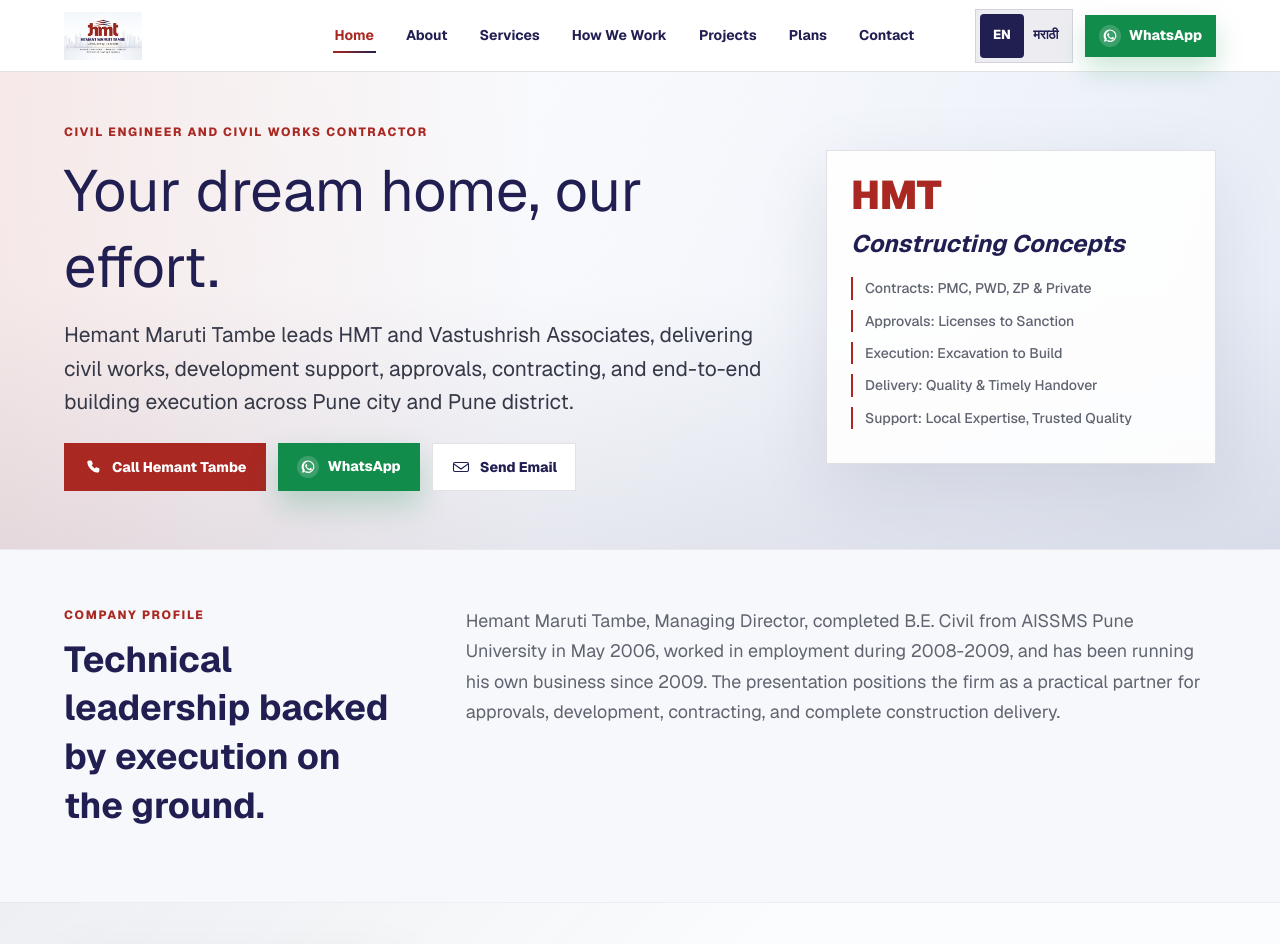
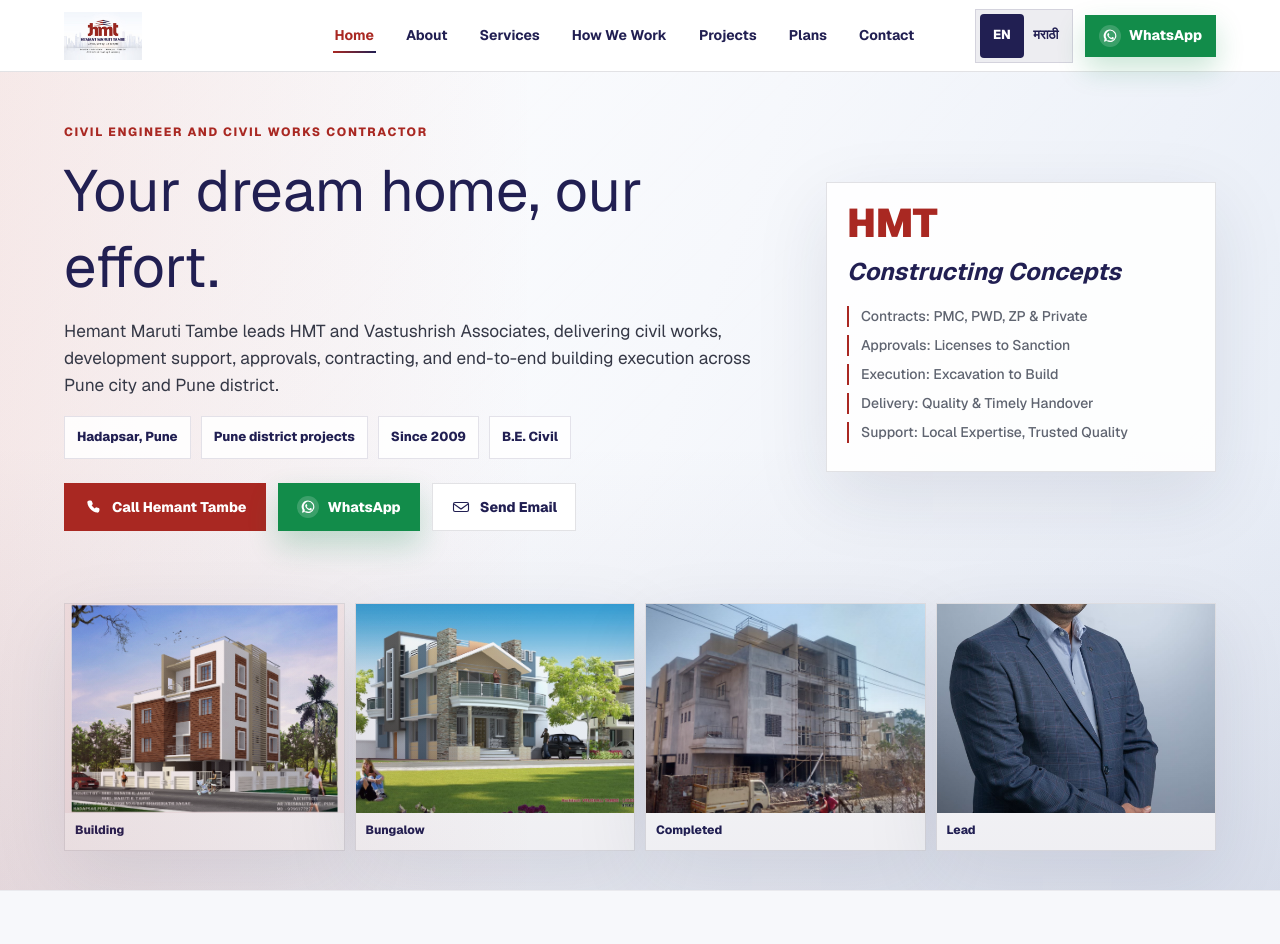
Before and after one commit to jadhasuj/HemantTambe, a Next.js app: page / in a window 1280 px wide. Shown: the top 944 px of the page. Built offline with nearby package versions, Linux system fonts and the light colour scheme; no server answers.

Commit message:
Tighten HMT homepage and hero layout

```diff
--- a/app/globals.css
+++ b/app/globals.css
@@ -223,6 +223,11 @@
   position: relative;
 }
 
+.hero {
+  min-height: auto;
+  padding-bottom: clamp(24px, 3vw, 42px);
+}
+
 .eyebrow {
   margin: 0 0 12px;
   color: var(--red);
@@ -262,8 +267,24 @@
 .lead {
   max-width: 760px;
   color: #353846;
-  font-size: clamp(17px, 1.7vw, 21px);
-  line-height: 1.6;
+  font-size: clamp(15px, 1.35vw, 19px);
+  line-height: 1.55;
+}
+
+.heroFacts {
+  display: flex;
+  flex-wrap: wrap;
+  gap: 10px;
+  margin-top: 18px;
+}
+
+.heroFacts span {
+  padding: 10px 12px;
+  border: 1px solid rgba(33, 31, 82, 0.12);
+  background: rgba(255, 255, 255, 0.88);
+  color: var(--navy);
+  font-size: 13px;
+  font-weight: 800;
 }
 
 .heroActions,
@@ -373,7 +394,7 @@
 }
 
 .heroPanel {
-  padding: 24px;
+  padding: 20px;
   background: rgba(255, 255, 255, 0.91);
   border: 1px solid var(--line);
   box-shadow: var(--shadow);
@@ -396,17 +417,47 @@
 }
 
 .heroPanel p {
-  margin-bottom: 10px;
+  margin-bottom: 8px;
   padding-left: 12px;
   color: var(--muted);
-  line-height: 1.6;
+  line-height: 1.5;
   border-left: 2px solid var(--red);
   font-weight: 500;
 }
 
+.heroThumbStrip {
+  grid-column: 1 / -1;
+  display: grid;
+  grid-template-columns: repeat(4, minmax(0, 1fr));
+  gap: 10px;
+  margin-top: 8px;
+}
+
+.heroThumbStrip figure {
+  margin: 0;
+  overflow: hidden;
+  background: var(--white);
+  border: 1px solid var(--line);
+  box-shadow: var(--shadow);
+}
+
+.heroThumbStrip img {
+  display: block;
+  width: 100%;
+  aspect-ratio: 4 / 3;
+  object-fit: cover;
+}
+
+.heroThumbStrip figcaption {
+  padding: 8px 10px 10px;
+  color: var(--navy);
+  font-size: 12px;
+  font-weight: 800;
+}
+
 .band,
 .contactBand {
-  padding: clamp(42px, 5vw, 56px) clamp(18px, 5vw, 76px);
+  padding: clamp(34px, 4vw, 52px) clamp(18px, 5vw, 72px);
 }
 
 .band {
@@ -437,8 +488,8 @@
 
 .intro p:last-child {
   color: var(--muted);
-  font-size: clamp(17px, 1.4vw, 19px);
-  line-height: 1.7;
+  font-size: clamp(15px, 1.25vw, 18px);
+  line-height: 1.65;
 }
 
 .profileFeature {
@@ -594,7 +645,7 @@
 
 .portfolioGroups {
   display: grid;
-  gap: 28px;
+  gap: 22px;
 }
 
 .portfolioGroup {
@@ -609,8 +660,8 @@
 .portfolioGroupIntro p,
 .sectionLead {
   color: var(--muted);
-  font-size: 17px;
-  line-height: 1.7;
+  font-size: 15px;
+  line-height: 1.6;
 }
 
 .planBand {
@@ -622,6 +673,11 @@
 .planGrid {
   grid-template-columns: repeat(5, minmax(0, 1fr));
   margin-top: 24px;
+}
+
+.galleryCard,
+.planCard {
+  border-radius: 6px;
 }
 
 .planCard {
@@ -777,8 +833,8 @@
 .coveragePanel p {
   margin-bottom: 0;
   color: var(--muted);
-  font-size: 17px;
-  line-height: 1.7;
+  font-size: 15px;
+  line-height: 1.6;
 }
 
 .coveragePanel a {
@@ -839,7 +895,7 @@
 
 .contactMedia iframe {
   width: 100%;
-  min-height: 380px;
+  min-height: 340px;
   border: 0;
   background: var(--soft);
   box-shadow: 0 24px 70px rgba(0, 0, 0, 0.18);
@@ -889,7 +945,8 @@
   .split,
   .contactBand,
   .splitMedia,
-  .splitPanels {
+  .splitPanels,
+  .heroThumbStrip {
     grid-template-columns: 1fr;
   }
 
@@ -931,6 +988,18 @@
     grid-template-columns: 1fr;
   }
 
+  .heroFacts {
+    gap: 8px;
+  }
+
+  .heroFacts span {
+    width: 100%;
+  }
+
+  .heroThumbStrip {
+    margin-top: 18px;
+  }
+
   .headerTools,
   .langToggle {
     width: 100%;
@@ -942,8 +1011,8 @@
 
   .band,
   .contactBand {
-    padding-top: 46px;
-    padding-bottom: 46px;
+    padding-top: 38px;
+    padding-bottom: 38px;
   }
 }
 
--- a/app/page.tsx
+++ b/app/page.tsx
@@ -1216,6 +1216,12 @@
           <p className="eyebrow">{copy.hero.eyebrow}</p>
           <h1>{copy.hero.title}</h1>
           <p className="lead">{copy.hero.lead}</p>
+          <div className="heroFacts" aria-label="Key business facts">
+            <span>Hadapsar, Pune</span>
+            <span>Pune district projects</span>
+            <span>Since 2009</span>
+            <span>B.E. Civil</span>
+          </div>
           <div className="heroActions" aria-label="Quick contact actions">
             <a href="tel:+919595341818" title="Call Hemant Tambe at +91 9595341818">
               <PhoneMark />
@@ -1245,6 +1251,19 @@
             <p key={line}>{line}</p>
           ))}
         </aside>
+        <div className="heroThumbStrip" aria-label="Completed project thumbnails">
+          {[
+            ["/projects/building-project.jpeg", "Building"],
+            ["/projects/bungalow-project.jpeg", "Bungalow"],
+            ["/projects/work-completed.jpeg", "Completed"],
+            ["/projects/hemant-tambe-profile.jpeg", "Lead"],
+          ].map(([src, label]) => (
+            <figure key={label}>
+              <img src={src} alt={`${label} project thumbnail`} loading="lazy" />
+              <figcaption>{label}</figcaption>
+            </figure>
+          ))}
+        </div>
       </section>
 
       <section className="band intro" id="profile" aria-labelledby="profileHeading">
--- a/scripts/build-pages-static.mjs
+++ b/scripts/build-pages-static.mjs
@@ -211,6 +211,12 @@
       <p class="eyebrow">Civil Engineer and Civil Works Contractor</p>
       <h1>Hemant Maruti Tambe</h1>
       <p class="lead">Managing Director of HMT, providing civil works, construction contracting, development support, architectural planning, and licensing services across Pune city and Pune district.</p>
+      <div class="heroFacts" aria-label="Key business facts">
+        <span>Hadapsar, Pune</span>
+        <span>Pune district projects</span>
+        <span>Since 2009</span>
+        <span>B.E. Civil</span>
+      </div>
       <div class="heroActions" aria-label="Contact actions">
         <a href="tel:+919595341818">Call Hemant Tambe</a>
         <a class="whatsappLink" href="${whatsappHref}" target="_blank" rel="noreferrer">${whatsappMark} WhatsApp</a>
@@ -222,6 +228,14 @@
       <p>Construction Contractor | Developer | Promoter</p>
       <p>Architectural Planning and Licensing</p>
     </aside>
+    <div class="heroThumbStrip" aria-label="Completed project thumbnails">
+      ${[
+        ["/projects/building-project.jpeg", "Building"],
+        ["/projects/bungalow-project.jpeg", "Bungalow"],
+        ["/projects/work-completed.jpeg", "Completed"],
+        ["/projects/hemant-tambe-profile.jpeg", "Lead"],
+      ].map(([src, label]) => `<figure><img src="${src}" alt="${label} project thumbnail" loading="lazy"><figcaption>${label}</figcaption></figure>`).join("")}
+    </div>
   </section>
   <section class="band intro" id="profile">
     <div><p class="eyebrow">Company Profile</p><h2>Reliable civil work leadership for Pune projects.</h2></div>
```
